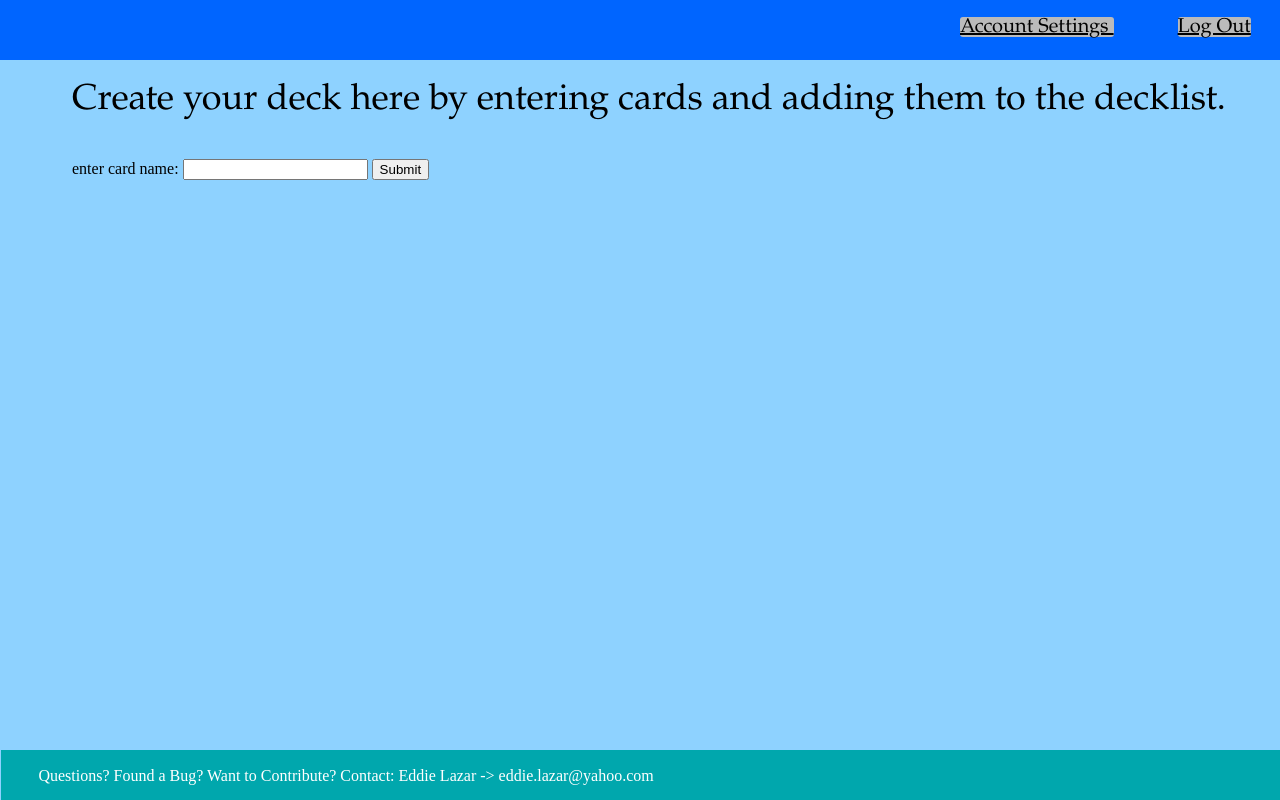
After one commit to lazarchitect/Deckerator, a Flask app: template templates/newdeck.html in a window 1280 px wide. The commit adds this page. Run offline with Flask 2, Linux system fonts and the light colour scheme; the template is opened without the code that fills it, so the values that code supplies are empty; parts of the project's set-up code (start-up, migrations or seed data) failed here and were passed over.

Commit message:
organize homepage, add new deck page

```diff
--- a/static/style.css
+++ b/static/style.css
@@ -17,11 +17,13 @@ header > a {
 	position: relative;
 	top: 25%;
 	color: black;
+	font-family: Garamond;
+	font-size: 20px;
+	background-color: #bbbbbb;
+	border-radius: 3px;
 }
 
 header > a:hover{
-	color: black;
-	background-color: white;
 	border-radius: 4px;
 }
 
@@ -78,7 +80,6 @@ footer{
 #infop{
 	text-align: center;
 	padding-top: 2%;
-	/*margin: auto;*/
 }
 
 #loginbutton{
@@ -96,4 +97,33 @@ footer{
 	position: fixed;
 	bottom: 15px;
 	left: 3%;
+	color: white;
 }
+
+/*
+FOR HOMEPAGE
+*/
+
+#decks{
+	border-radius: 5%;
+	top: 20%;
+	position: absolute;
+	width: 30%;
+	height: 80%;
+	background-color: #ff88ff;
+	overflow: scroll;
+}
+
+#createnewdeck{
+	position: absolute;
+	width: 30%;
+	border-radius: 5%;
+	height: 10%;
+	background-color: red;
+	text-align: center;
+	font-size: 20px;
+}
+
+#createdecktext{
+	padding-top: 20%;
+}
--- /dev/null
+++ b/templates/newdeck.html
@@ -0,0 +1,39 @@
+<!doctype html>
+
+<html>
+<head>
+	<title>Homepage</title>
+	<link href="static/style.css" rel="stylesheet">
+	<link rel="icon" href="static/favicon.png">
+</head>
+<body>
+
+
+	<header>
+		<a href="/settings" class="settingsbutton"> Account Settings </a>
+		<a href="/logout" class="logoutbutton"> Log Out </a>
+	</header>
+
+	<br><br>
+
+	<p>Create your deck here by entering cards and adding them to the decklist.</p>
+
+	<form action="/retrievecard" method="POST">
+		enter card name: <input name="cardname">
+		<input type="submit">
+	</form>
+
+	<!-- text box to type in cards for scryfall -->
+	<!-- when cards appear, click to add to deck -->
+	<!-- "save deck" button -->
+
+	<!-- for later: deck analysis box with mana curve, colors, land base, price, etc -->
+
+	<!-- for later: card recommender based on mana curve fit, colors, mechanics?? -->
+	<footer>
+		<div id="footertext"> Questions? Found a Bug? Want to Contribute? Contact: Eddie Lazar -> eddie.lazar@yahoo.com</div>
+	</footer>
+
+
+</body>
+</html>
```
Also changed, not shown: templates/homepage.html (+20 -10 lines), templates/signup.html (+14 -4 lines).
